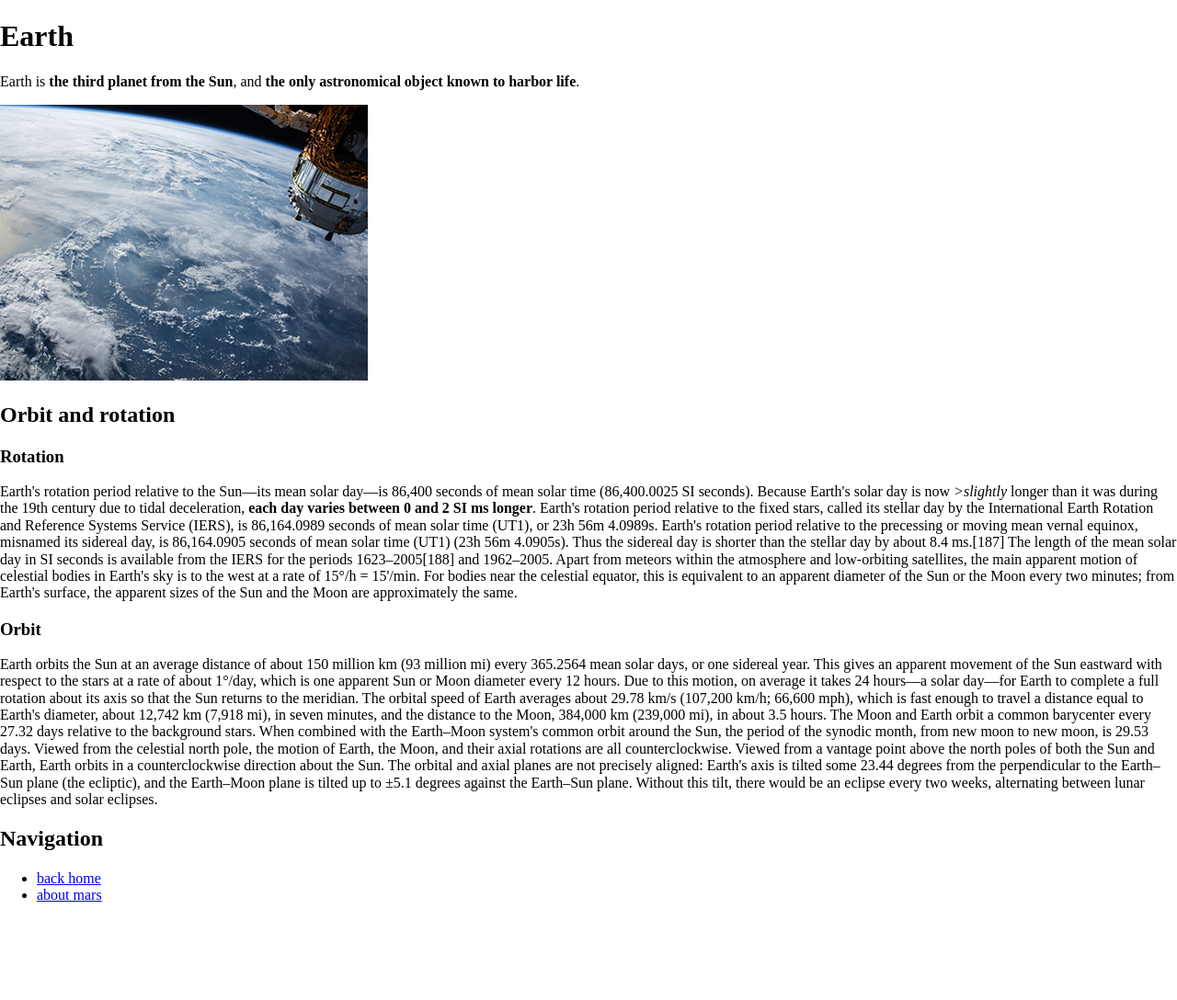
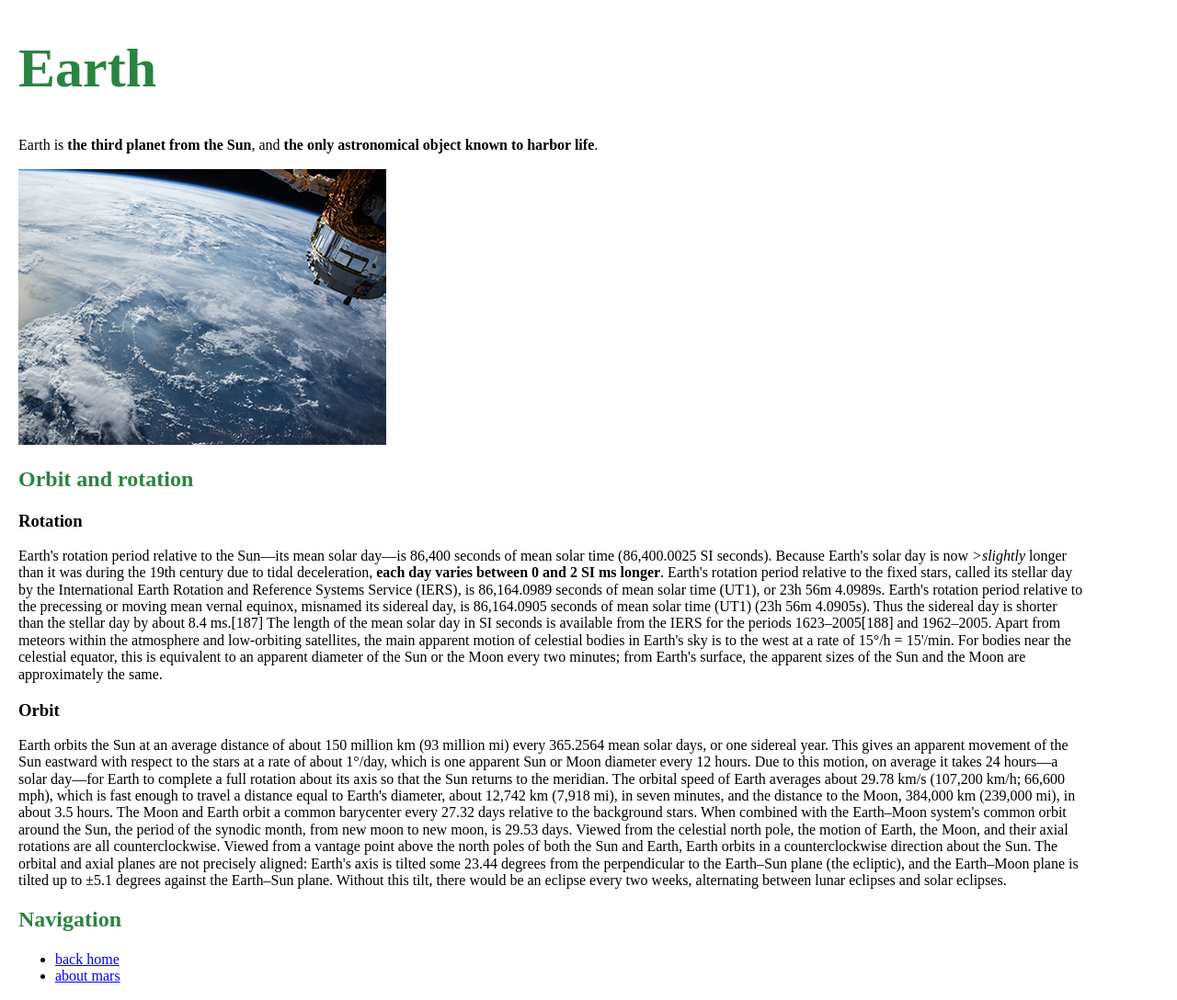
Before and after one commit to CarlEvaristo/plain-html-css, a plain HTML site: page earth.html in a window 1280 px wide. Shown: the whole page at 92% size. Before the commit the page ends 999 px from the top, so only its background shows below. Drawn offline with nearby package versions, Linux system fonts and the light colour scheme.

Commit message:
2nd commit added style

```diff
--- a/earth.html
+++ b/earth.html
@@ -1,13 +1,16 @@
 <!DOCTYPE html>
 <html>
-    <head><link rel="stylesheet" href="https://cdnjs.cloudflare.com/ajax/libs/normalize/8.0.1/normalize.css"><title>Earth</title></head>
+    <head><link rel="stylesheet" href="https://cdnjs.cloudflare.com/ajax/libs/normalize/8.0.1/normalize.css">
+        <title>Earth</title>
+        <link rel="stylesheet" href="style.css">
+    </head>
     <body>
-        <h1>Earth</h1>
+        <h1 id="earth">Earth</h1>
         <p>Earth is <strong>the third planet from the Sun</strong>, and <strong>the only astronomical object known to harbor life</strong>.</p>
 
         <img src="images/earth.jpg" alt="planet earth">
 
-        <h2>Orbit and rotation</h2>
+        <h2 id="earth">Orbit and rotation</h2>
         <h3>Rotation</h3>
         <p>Earth's rotation period relative to the Sun—its mean solar day—is 86,400 seconds of mean solar time (86,400.0025 SI seconds). Because Earth's solar day is now <em>>slightly</em> longer than it was during the 19th century due to tidal deceleration, <strong>each day varies between 0 and 2 SI ms longer</strong>.
 
@@ -20,7 +23,7 @@
 
         The Moon and Earth orbit a common barycenter every 27.32 days relative to the background stars. When combined with the Earth–Moon system's common orbit around the Sun, the period of the synodic month, from new moon to new moon, is 29.53 days. Viewed from the celestial north pole, the motion of Earth, the Moon, and their axial rotations are all counterclockwise. Viewed from a vantage point above the north poles of both the Sun and Earth, Earth orbits in a counterclockwise direction about the Sun. The orbital and axial planes are not precisely aligned: Earth's axis is tilted some 23.44 degrees from the perpendicular to the Earth–Sun plane (the ecliptic), and the Earth–Moon plane is tilted up to ±5.1 degrees against the Earth–Sun plane. Without this tilt, there would be an eclipse every two weeks, alternating between lunar eclipses and solar eclipses.</p>
 
-        <h2>Navigation</h2>
+        <h2 id="earth">Navigation</h2>
 
         <ul>
             <li><a href="index.html">back home</a></li>
--- /dev/null
+++ b/style.css
@@ -0,0 +1,15 @@
+body {
+    margin: 0px 100px 0px 20px;
+}
+
+h1 {
+    font-size: 60px;
+}
+
+#mars {
+    color: #d33d1f;
+}
+
+#earth {
+    color: #2a8442;
+}
```
Also changed, not shown: index.html (+4 -1 lines), mars.html (+7 -4 lines).
